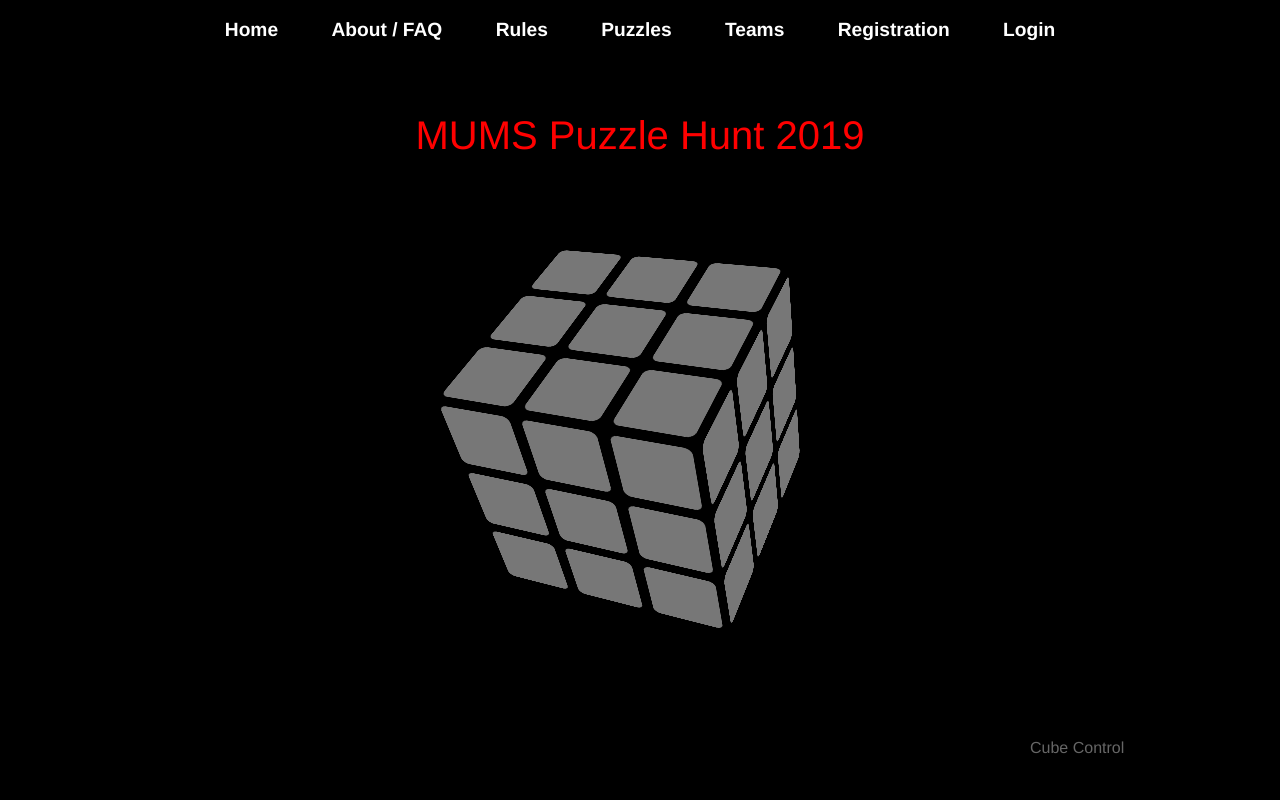
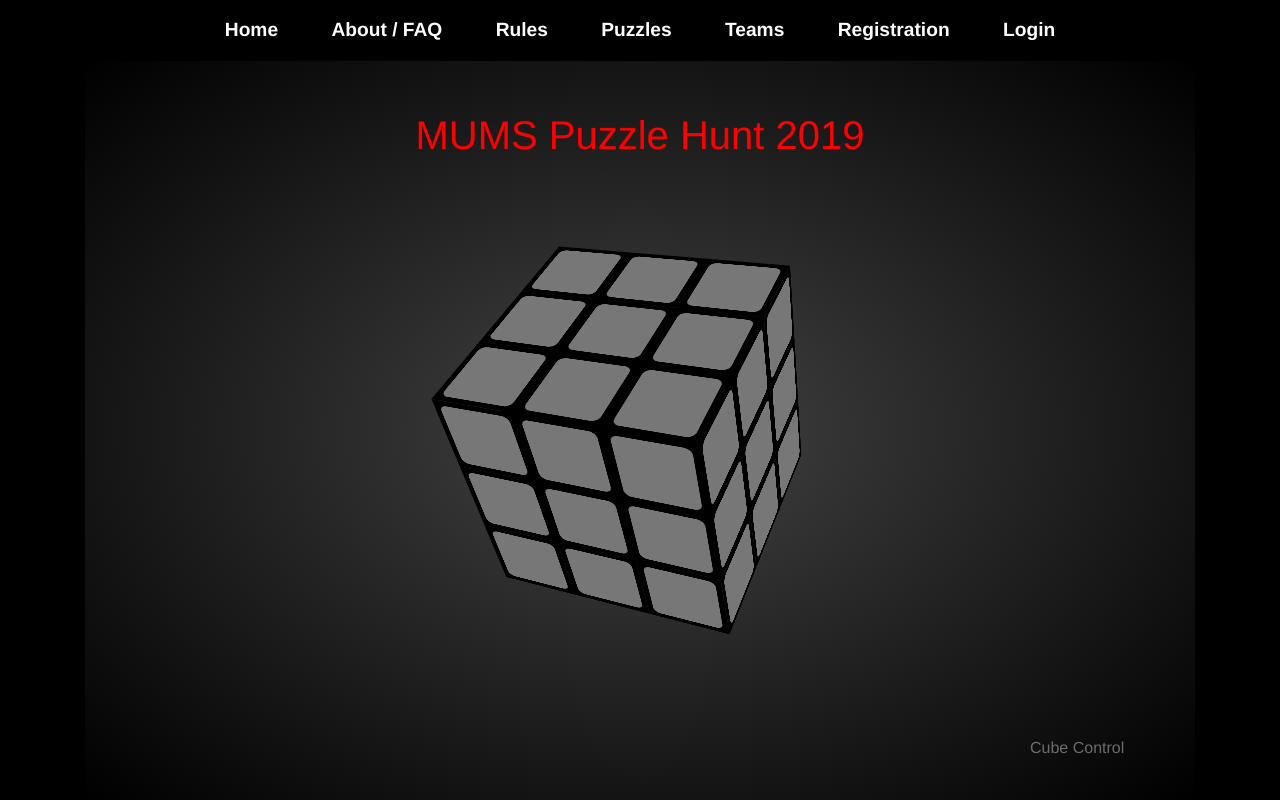
Before and after one commit to AllenZPGu/MUMS-PH-2019, a Django app: page / in a window 1280 px wide. Run offline with Django 3.2, Linux system fonts and the light colour scheme; some libraries are stand-ins or nearby versions.

Commit message:
alecbarber

```diff
--- a/PH_backend/PHapp/static/PHapp/css/cube.css
+++ b/PH_backend/PHapp/static/PHapp/css/cube.css
@@ -54,16 +54,16 @@ table, td, tr {
 
 	padding: 8px;
 }
-body {
+.graydient {
 
 	/* http://www.colorzilla.com/gradient-editor/ */
 	background: #000; /* Old browsers */
-	background: -moz-radial-gradient(center, ellipse cover,  #444 0%, #000000 90%); /* FF3.6+ */
-	background: -webkit-gradient(radial, center center, 0px, center center, 100%, color-stop(0%,#444), color-stop(90%,#000000)); /* Chrome,Safari4+ */
-	background: -webkit-radial-gradient(center, ellipse cover,  #444 0%,#000000 90%); /* Chrome10+,Safari5.1+ */
-	background: -o-radial-gradient(center, ellipse cover,  #444 0%,#000000 90%); /* Opera 12+ */
-	background: -ms-radial-gradient(center, ellipse cover,  #444 0%,#000000 90%); /* IE10+ */
-	background: radial-gradient(ellipse at center,  #444 0%,#000000 90%); /* W3C */
+	background: -moz-radial-gradient(center, ellipse cover,  #444 0%, #000000 100%); /* FF3.6+ */
+	background: -webkit-gradient(radial, center center, 0px, center center, 100%, color-stop(0%,#444), color-stop(100%,#000000)); /* Chrome,Safari4+ */
+	background: -webkit-radial-gradient(center, ellipse cover,  #444 0%,#000000 100%); /* Chrome10+,Safari5.1+ */
+	background: -o-radial-gradient(center, ellipse cover,  #444 0%,#000000 100%); /* Opera 12+ */
+	background: -ms-radial-gradient(center, ellipse cover,  #444 0%,#000000 100%); /* IE10+ */
+	background: radial-gradient(ellipse at center,  #444 0%,#000000 100%); /* W3C */
 	filter: progid:DXImageTransform.Microsoft.gradient( startColorstr='#444444', endColorstr='#000000',GradientType=1 ); /* IE6-9 fallback on horizontal gradient */
 }
 .heroicRed {
--- a/PH_backend/PHapp/templates/PHapp/home.html
+++ b/PH_backend/PHapp/templates/PHapp/home.html
@@ -17,7 +17,7 @@
 {% endblock %}
 
 {% block content %}
-<div class="fill" id="outer-container">
+<div class="fill graydient" id="outer-container">
 	<div id="cube-container">
 		<h1 class="heading">MUMS Puzzle Hunt 2019</h1></div>
 <div id="controlsOpen">
```
